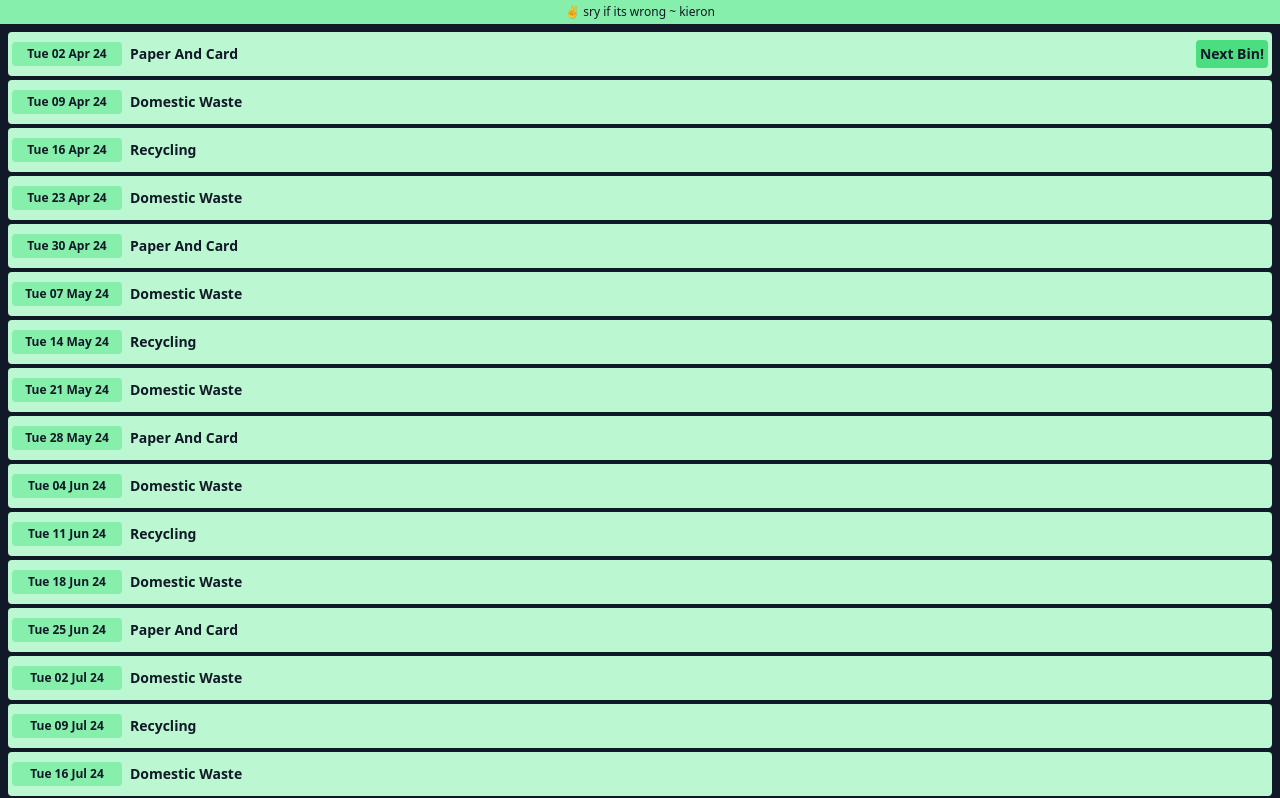
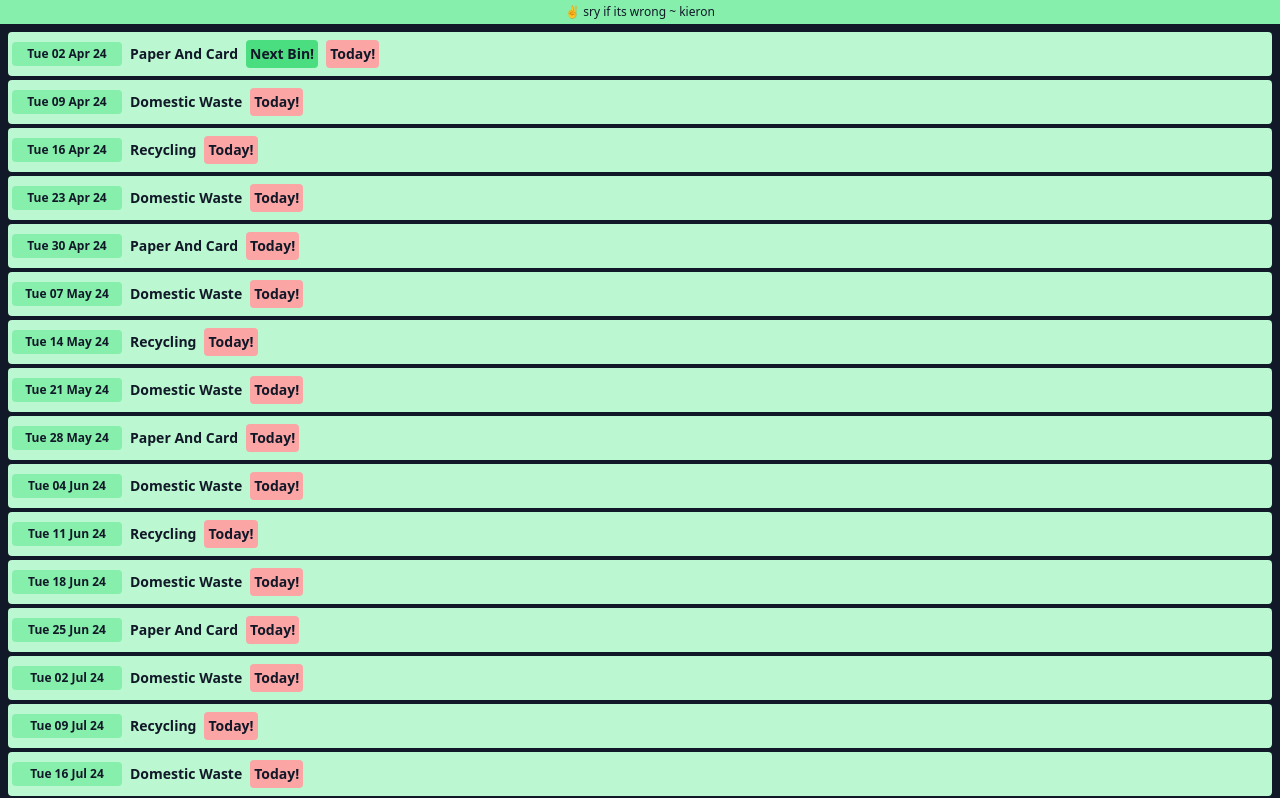
Before and after one commit to kieron/louthbin, a Nuxt app: page / in a window 1280 px wide. Shown: the top 798 px of the page. Built offline with nearby package versions, Linux system fonts and the light colour scheme.

Commit message:
Refactor bin collection dates and add NextBadge component

```diff
--- a/components/BinTable.vue
+++ b/components/BinTable.vue
@@ -25,9 +25,9 @@ const currentBinData = binData.filter((bin) => {
       <div class="capitalize font-semibold text-xs md:text-sm">
         {{ day.name }}
       </div>
-      <div class="ml-auto flex flex-row gap-2">
+      <div class="ml-auto md:ml-2 flex flex-row gap-2">
         <NextBadge v-if="index === 0" />
-        <TodayBadge v-if="isToday(new Date(day.date))" />
+        <TodayBadge v-if="true || isToday(new Date(day.date))" />
         <TomorrowBadge v-if="isTomorrow(new Date(day.date))" />
       </div>
     </div>
```
